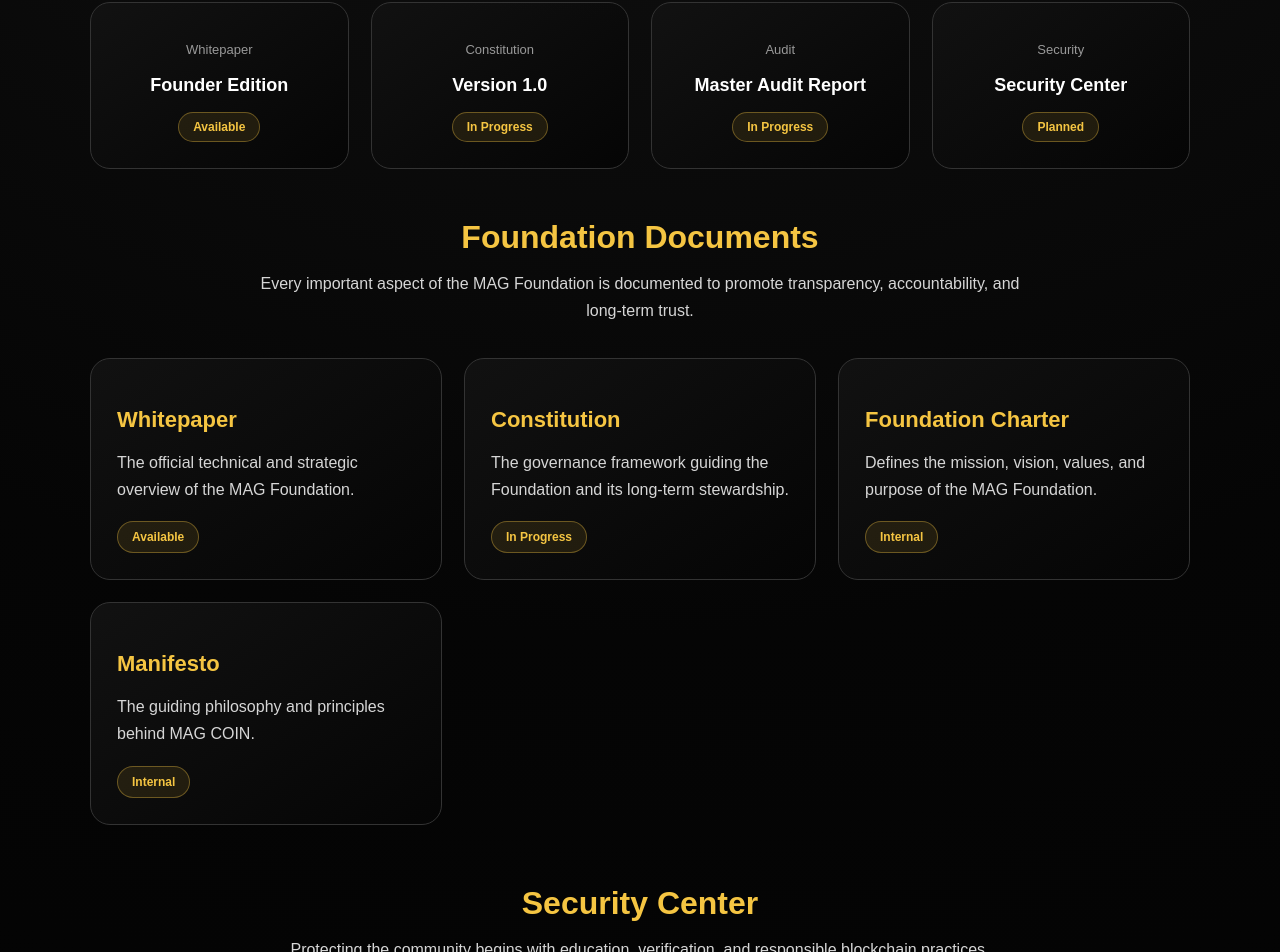
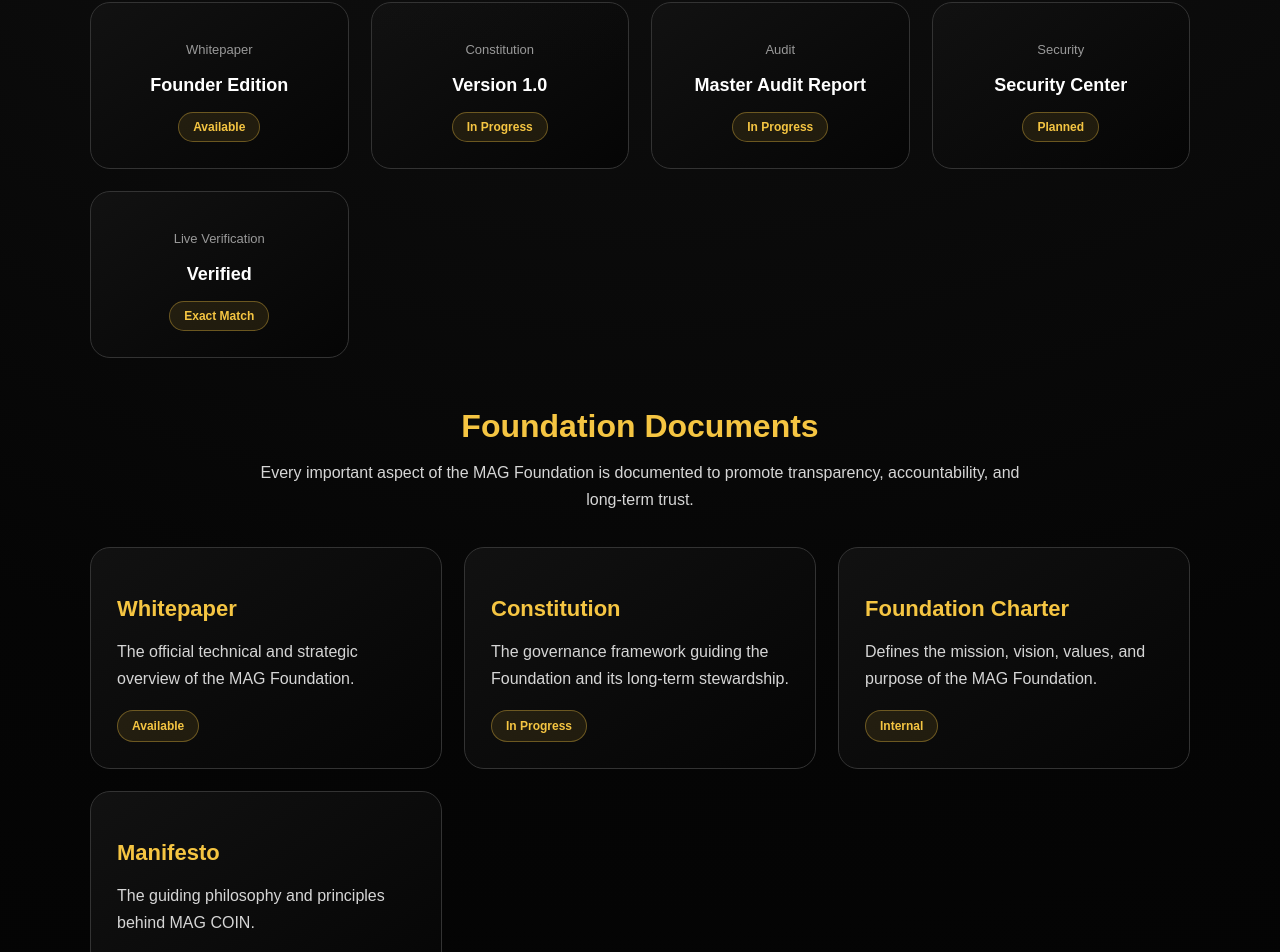
Before and after one commit to MAGZOWN/mag-coin-website, a Next.js app: page /transparency in a window 1280 px wide. Shown: the part 1015-1967 px from the top of the page. Built offline with nearby package versions, Linux system fonts and the light colour scheme.

Commit message:
Integrate verification service into dashboard

```diff
--- a/app/components/VerificationDashboard.tsx
+++ b/app/components/VerificationDashboard.tsx
@@ -1,8 +1,11 @@
 import type { CSSProperties } from "react";
 
 import { verificationData } from "../data/verificationData";
+import { verificationService } from "../services/verificationService";
 
 export default function VerificationDashboard() {
+  const verification = verificationService.getVerificationSummary();
+
   return (
     <section style={styles.section}>
       <h2 style={styles.title}>Verification Dashboard</h2>
@@ -20,6 +23,18 @@
             <span style={styles.badge}>{item.status}</span>
           </div>
         ))}
+
+        <div style={styles.card} className="cardHover">
+          <p style={styles.label}>Live Verification</p>
+
+          <h3 style={styles.value}>
+            {verification.verificationStatus}
+          </h3>
+
+          <span style={styles.badge}>
+            {verification.sourceCode}
+          </span>
+        </div>
       </div>
     </section>
   );
```
